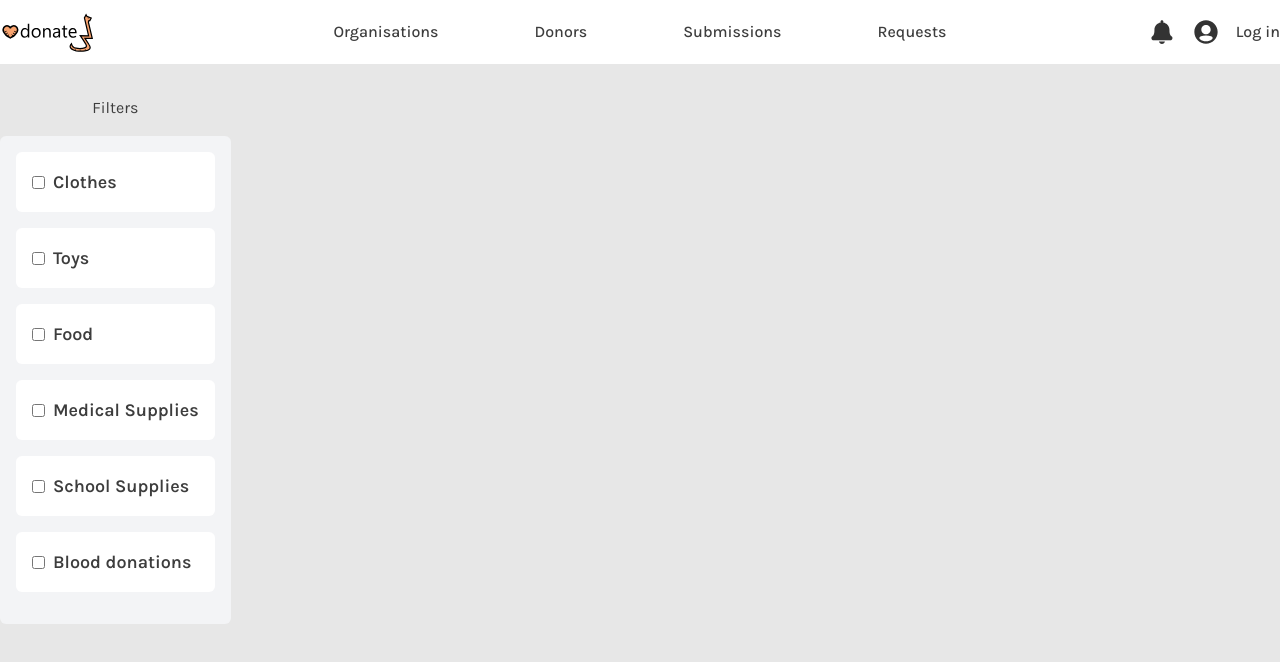
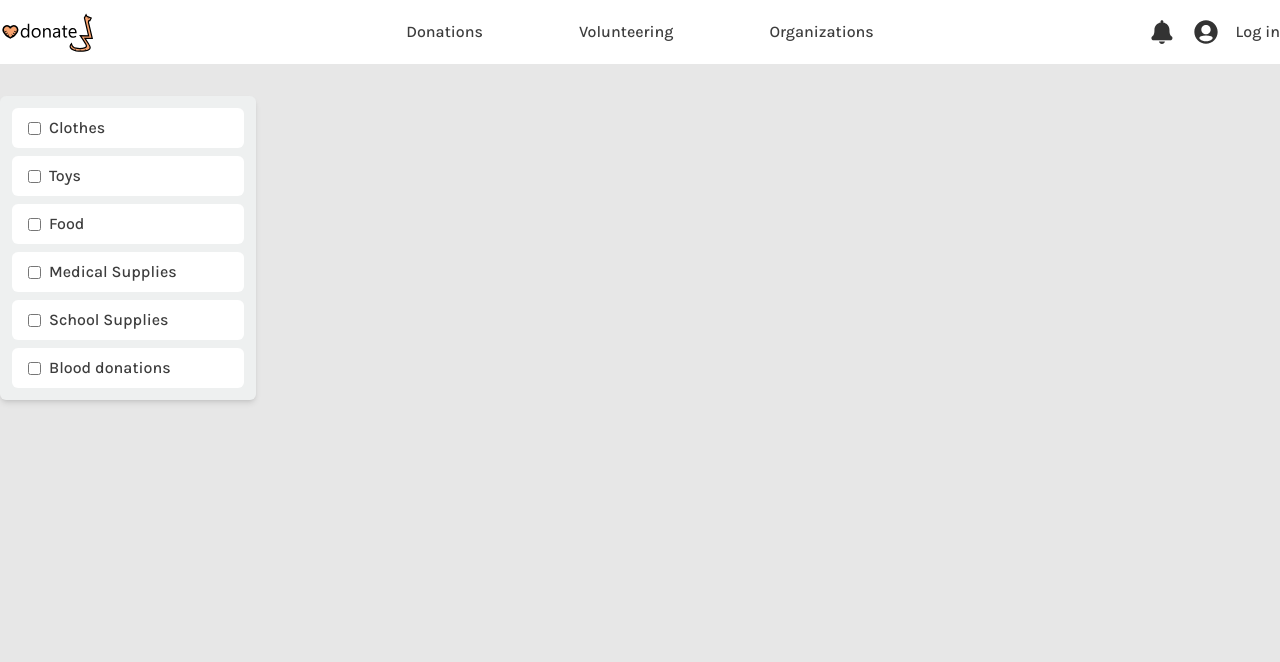
Before and after one commit to salmarashad/Donately, a React (Create React App) app in the folder ch-and-co-m2/: page / in a window 1280 px wide. Shown: the top 662 px of the page. Built offline with nearby package versions, Linux system fonts and the light colour scheme.

Commit message:
styled filters and fixed navbar conditional rendering

```diff
--- a/ch-and-co-m2/src/App.js
+++ b/ch-and-co-m2/src/App.js
@@ -16,19 +16,20 @@ function App() {
 	const [isLoggedin, setIsLoggedin] = useState(false);
 	const [isDetailedView, setIsDetailedView] = useState(false);
 	const [userType, setUserType] = useState("");
+
   	return (
-		<DetailedContext.Provider value={{ isDetailedView, setIsDetailedView }}>
+		<DetailedContext.Provider value={{ isDetailedView, setIsDetailedView, userType, setUserType }}>
 			<div className="h-screen font-karla text-farahgray-900">
 				{page !== "login" && page !== "registration" &&
-					<NavbarComponent setPage={setPage} isLoggedin = {isLoggedin} setIsLoggedin={setIsLoggedin} />}
+					<NavbarComponent setPage={setPage} isLoggedin={isLoggedin} setIsLoggedin={setIsLoggedin} />}
 				{/* rest of the body */}
 				<div className="bg-farahgray-100 h-max pb-8 pt-24 min-h-full">
 					{page === "donations" && <DonationsView />}
 					{page === "volunteering" && <VolunteeringView />}
 					{page === "organizations" && <OrganizationsView />}
 					{page === "registration" && <Registration setPage={setPage} />}
-					{page === "profile" && <Profile userType={userType} />}
-					{page === "login" && <Login setIsLoggedin={setIsLoggedin} setPage={setPage} setUserType={setUserType}/>}
+					{page === "profile" && <Profile />}
+					{page === "login" && <Login setIsLoggedin={setIsLoggedin} setPage={setPage} />}
 				</div>
 				{isDetailedView && <DetailsView />}
 			</div>
--- a/ch-and-co-m2/src/Components/DonationCard.js
+++ b/ch-and-co-m2/src/Components/DonationCard.js
@@ -1,5 +1,6 @@
 import React, { useContext } from "react";
 import { DetailedContext } from "../App";
+
 function DonationCard(props) {
 	const { isDetailedView, setIsDetailedView } = useContext(DetailedContext);
     return (
--- a/ch-and-co-m2/src/Components/Filter.js
+++ b/ch-and-co-m2/src/Components/Filter.js
@@ -67,26 +67,26 @@ function Filter({ filteringOptions, setFilteringOptions, data, setCurrentCardSet
 
     function renderCategories(categories, checkedCategories) {
         return (
-            <div className="bg-gray-100 p-4 rounded-md">
+            <div className="bg-farahgreen-100 p-3 rounded-md flex flex-col gap-2 w-64 shadow-md">
                 {categories.map((category, index) => (
-                    <div className="bg-white p-4 rounded-md mb-4" key={index}>
+                    <div className="bg-white py-2 px-4 rounded-md" key={index}>
                         <div className="flex items-center">
                             <input
                                 type="checkbox"
                                 id={`category-${index}`}
                                 checked={checkedCategories.includes(category.category)}
                                 onChange={(e) => handleCategoryCheckboxChange(category.category, e.target.checked)}
-                                className="mr-2"
+                                className="mr-2 accent-farahgray-700"
                             />
-                            <label htmlFor={`category-${index}`} className="text-lg font-semibold">{category.category}</label>
+                            <label htmlFor={`category-${index}`} className="font-medium">{category.category}</label>
                         </div>
                         {checkedCategories.includes(category.category) && (
-                            <div className="mt-4">
+                            <div className="flex flex-col gap-4 mt-4 pb-4">
                                 {Object.entries(category.parameters).map(([param, values]) => (
-                                    <div className="mt-2" key={param}>
+                                    <div key={param}>
                                         <label className="block font-medium" htmlFor={param}>{param}</label>
                                         <select
-                                            className="mt-1 block w-full border-gray-300 rounded-md shadow-sm focus:border-indigo-300 focus:ring focus:ring-indigo-200 focus:ring-opacity-50"
+                                            className="mt-1 block w-full rounded-md border-2 border-farahgray-100 focus:ring focus:ring-farahgreen-300 outline-none"
                                             id={param}
                                             name={param}
                                             onChange={(e) => handleFilterChange(e, category.category, param)}
--- a/ch-and-co-m2/src/Components/Login.js
+++ b/ch-and-co-m2/src/Components/Login.js
@@ -1,11 +1,13 @@
 import { useState } from 'react';
 import {ReactComponent as GraphicSVG} from '../SVGs/sign-up-graphic.svg';
 import {ReactComponent as LogoSVG} from '../SVGs/tigero-filled.svg';
+import { useContext } from 'react';
+import { DetailedContext } from "../App";
 
 function Login(props) {
+    const { setUserType } = useContext(DetailedContext);
     const [email, setEmail] = useState("");
     const [error, setError] = useState(false);
-
     const [password, setPassword] = useState("");
 
     const handleMailChange = (e) => {
@@ -20,31 +22,31 @@ function Login(props) {
 		e.preventDefault();
         if(email === "donor@gmail.com" && password === "donor") {
             props.setIsLoggedin(true);
-            props.setUserType("donor");
+            setUserType("donor");
             setError(false);
             props.setPage("donations");
         }
         else if(email === "teacher@gmail.com" && password === "teacher") {
             props.setIsLoggedin(true);
-            props.setUserType("teacher");
+            setUserType("teacher");
             setError(false);
             props.setPage("donations");
         }
         else if(email === "doctor@gmail.com" && password === "doctor") {
             props.setIsLoggedin(true);
-            props.setUserType("doctor");
+            setUserType("doctor");
             setError(false);
             props.setPage("donations");
         }
         else if(email === "admin@gmail.com" && password === "admin") {
             props.setIsLoggedin(true);
-            props.setUserType("admin");
+            setUserType("admin");
             setError(false);
             props.setPage("organizations")
         }
         else if(email === "organization@gmail.com" && password === "organization") {
             props.setIsLoggedin(true);
-            props.setUserType("organization");
+            setUserType("organization");
             setError(false);
         }
         else {
--- a/ch-and-co-m2/src/Components/NavbarComponent.js
+++ b/ch-and-co-m2/src/Components/NavbarComponent.js
@@ -1,8 +1,13 @@
  import NotificationComponent from './NotificationComponent';
 import { ReactComponent as ProfileSVG } from '../SVGs/profile.svg';
 import {ReactComponent as LogoSVG} from '../SVGs/tiger-filled.svg';
+import { useContext } from 'react';
+import { DetailedContext } from "../App";
 
-function NavbarComponent( {setPage, isLoggedin, setIsLoggedin, userType} ) {
+function NavbarComponent( {setPage, isLoggedin, setIsLoggedin} ) {
+	const { userType, setUserType } = useContext(DetailedContext);
+	const users = ["", "donor", "teacher", "doctor"];
+
 	function goToProfile() {
 		if(isLoggedin) {
 			setPage("profile");
@@ -11,6 +16,7 @@ function NavbarComponent( {setPage, isLoggedin, setIsLoggedin, userType} ) {
 			setPage("login");
 		}
 	}
+
     return(
 		<div className="flex justify-center items-center w-full h-16 bg-white fixed top-0">
 			{/* flexbox to split the navbar into 3 sections */}
@@ -20,7 +26,7 @@ function NavbarComponent( {setPage, isLoggedin, setIsLoggedin, userType} ) {
 					<LogoSVG className="w-24"/>
 				</div>
 				{/* Donations, Volunteering, Organisations, also a flexbox */}
-				{userType == "donor"?
+				{users.includes(userType) ?
 					<div className="flex font-medium text-center gap-24">
 						<button
 							className="cursor-pointer nav-item"
@@ -77,7 +83,7 @@ function NavbarComponent( {setPage, isLoggedin, setIsLoggedin, userType} ) {
 						{isLoggedin ?
 							<button
 							className="cursor-pointer nav-item"
-							onClick={() => {setIsLoggedin(false); setPage("donations")}}>
+							onClick={() => {setIsLoggedin(false); setPage("donations"); setUserType("");}}>
 								<h1>Log Out</h1>
 							</button>
 						:
--- a/ch-and-co-m2/src/Components/Profile.js
+++ b/ch-and-co-m2/src/Components/Profile.js
@@ -2,8 +2,12 @@ import {ReactComponent as ProfileSVG} from '../SVGs/profile.svg';
 import {ReactComponent as MailSVG} from '../SVGs/mail.svg';
 import {ReactComponent as PhoneSVG} from '../SVGs/phone.svg';
 import {ReactComponent as LocationSVG} from '../SVGs/location.svg';
+import { useContext } from 'react';
+import { DetailedContext } from "../App";
 
-function Profile(props) {
+function Profile() {
+    const { userType } = useContext(DetailedContext);
+
     return (
         <div className="w-full h-screen flex justify-center items-center -mb-8 -mt-24">
             <div className="h-max-content w-[600px] bg-white rounded-md shadow-lg flex flex-col p-7 gap-4">
@@ -13,7 +17,7 @@ function Profile(props) {
                         <h1 className="font-bold text-2xl">Farah Ahmad <span className="text-farahgray font-normal text-lg">(F)</span></h1>
                         <div className="flex gap-2">
                             <MailSVG className="h-5 w-5" />
-                            <p>{props.userType}@gmail.com</p>
+                            <p>{userType}@gmail.com</p>
                         </div>
                         <div className="flex gap-2">
                             <PhoneSVG className="h-5 w-5" />
@@ -28,18 +32,18 @@ function Profile(props) {
                 <hr className="border-t-2 w-11/12 mx-auto" />
                 <div className="flex flex-col gap-4 items-center">
                     <div className="bg-farahgreen-200 rounded-md text-center py-2 w-full text-farahgreen-700">
-                        <h3>You are registered as a {props.userType === "teacher" ? "teacher" :
-                                                     props.userType === "doctor" ? "doctor" : "donor"}</h3>
+                        <h3>You are registered as a {userType === "teacher" ? "teacher" :
+                                                     userType === "doctor" ? "doctor" : "donor"}</h3>
                     </div>
-                    {props.userType === "teacher" && <div>
+                    {userType === "teacher" && <div>
                         <h3 className="text-center">You teach <span className="font-semibold italic">Computer Science</span>.
                         You can privately tutor <span className="font-semibold italic">10</span> students.</h3>
                     </div>}
-                    {props.userType === "doctor" && <div>
+                    {userType === "doctor" && <div>
                         <h3 className="text-center">You specialise in <span className="font-semibold italic">dermatology</span>.
                         You can take <span className="font-semibold italic">5</span> pro-bono visits per week.</h3>
                     </div>}
-                    {props.userType === "doctor" && <div>
+                    {userType === "doctor" && <div>
                         <h3 className="text-center">Clinic location:</h3>
                     </div>}
                 </div>
--- a/ch-and-co-m2/src/Views/DonationsView.js
+++ b/ch-and-co-m2/src/Views/DonationsView.js
@@ -1016,18 +1016,18 @@ function DonationsView() {
 			  },
 			"imgURL": "https://example.com/emergency_blood_donation_beni_suef_hospital.jpg"
 		  }
-	  ]
-  return (
+	  ];
+
+	return (
 		<div className="grid grid-cols-4 max-w-7xl w-full mx-auto">
 			<div className="col-span-1 justify-self-start">
 				<div className="flex flex-col items-center justify-center gap-4">
-					<h1>Filters</h1>
 					<Filter filteringOptions={filteringOptions} setFilteringOptions={setFilteringOptions} data={currentData} setCurrentCardSet={setCurrentCardSet} />
 				</div>
 			</div>
 			<div className="col-span-2">
 				<div className="flex flex-col items-center justify-center gap-4">
-					<CardRenderer currentCardSet = {currentCardSet} />
+					<CardRenderer currentCardSet={currentCardSet} />
 				</div>
 			</div>
 			<div className="col-span-1"></div>
--- a/ch-and-co-m2/tailwind.config.js
+++ b/ch-and-co-m2/tailwind.config.js
@@ -29,6 +29,19 @@ module.exports = {
 					'800': '#454545',
 					'900': '#3d3d3d',
 					'950': '#262626',
+				},
+				farahorange: {
+					'50': '#fcf8f0',
+					'100': '#f9efdb',
+					'200': '#f1dcb7',
+					'300': '#e4b975',
+					'400': '#dea359',
+					'500': '#d68939',
+					'600': '#c8732e',
+					'700': '#a65a28',
+					'800': '#854827',
+					'900': '#6c3d22',
+					'950': '#3a1d10',
 				}
 			},
 			fontFamily: {
```
